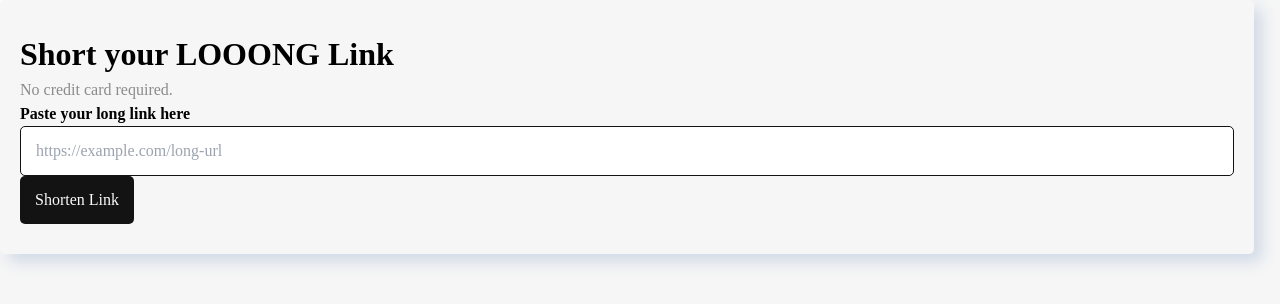
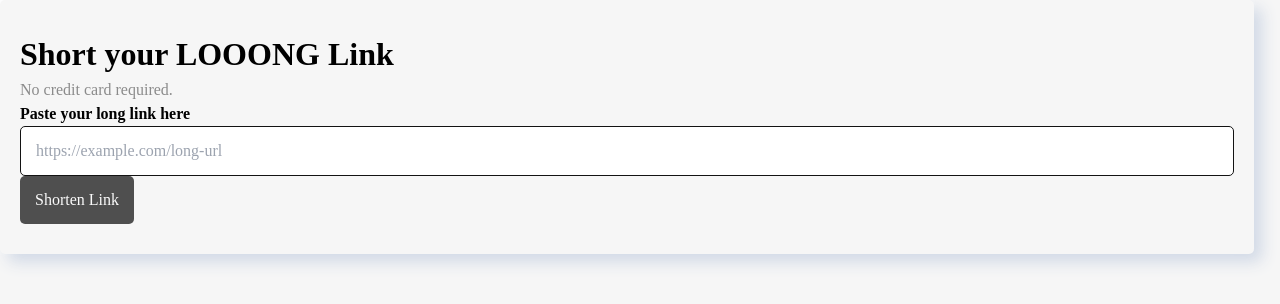
Before and after one commit to sumonelse/Shortie, a React (Vite) app in the folder frontend/: page / in a window 1280 px wide. In both pictures the pointer is over the input "Shorten Link". Shown: the top 304 px of the page. Built offline with nearby package versions, Linux system fonts and the light colour scheme.

Commit message:
Add Hover Effect

```diff
--- a/frontend/src/utils.css
+++ b/frontend/src/utils.css
@@ -14,4 +14,8 @@
     border-radius: var(--main-br);
     /* margin-left: 5px; */
     cursor: pointer;
+    transition: all 0.3s ease;
 }
+.btn:hover {
+    background-color: #4f4f4f;
+}
```
